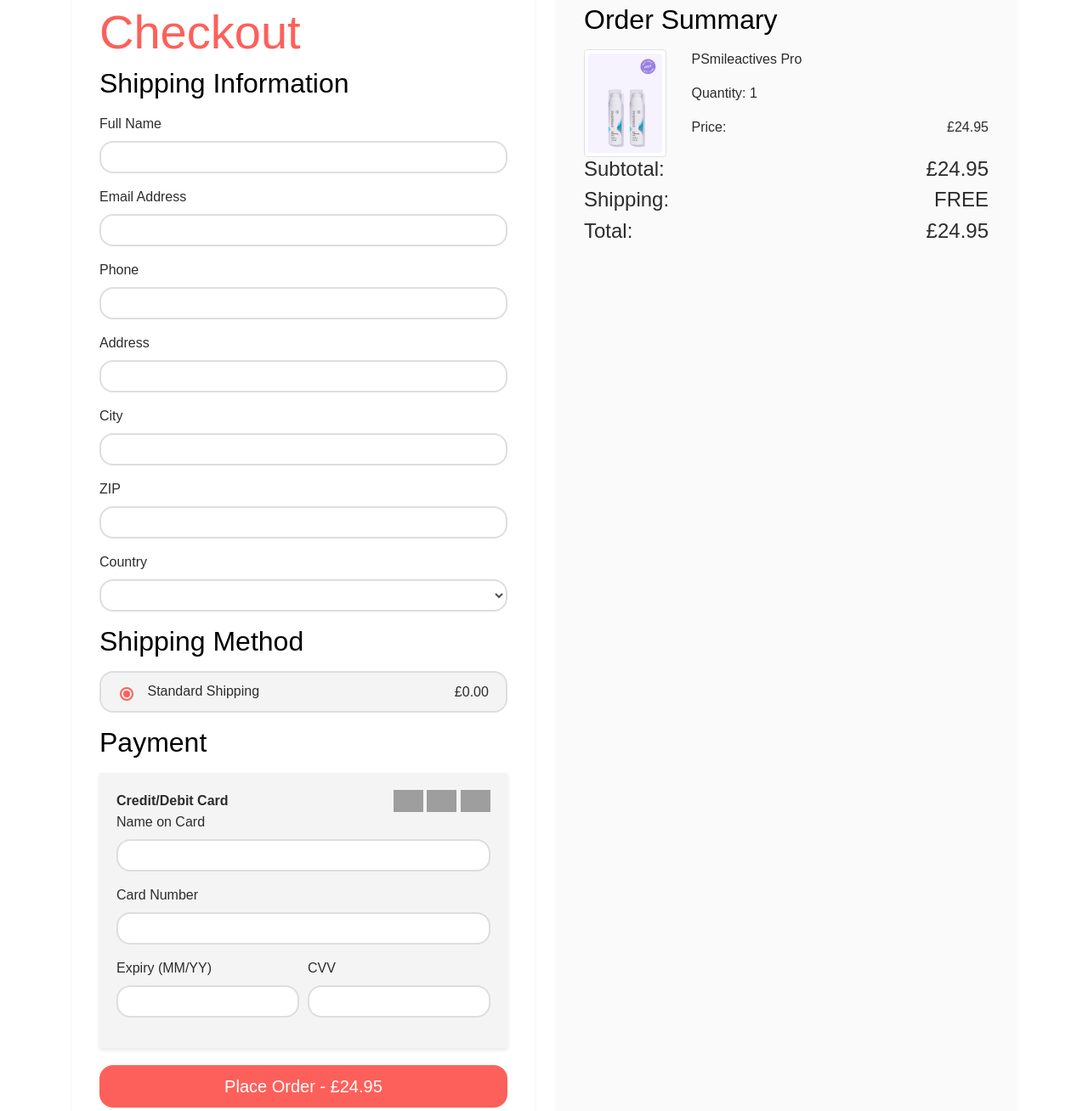
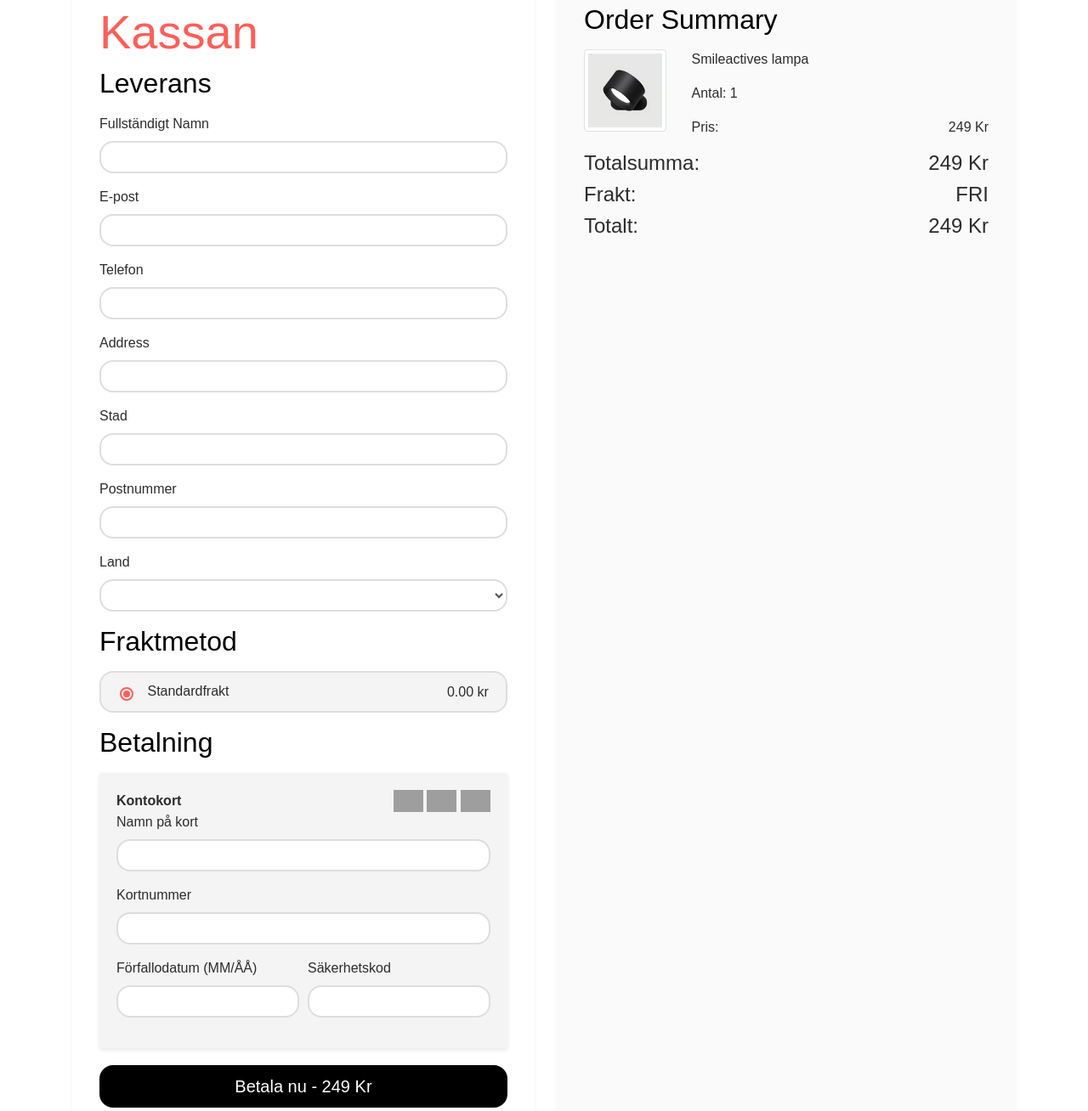
Before and after one commit to wellcush/smileactives1.1, a plain HTML site: page 1-SVART.html in a window 1280 px wide. Shown: the part 276-1584 px from the top of the page at 85% size. Drawn offline with nearby package versions, Linux system fonts and the light colour scheme; no server answers; grey boxes are pictures that could not be loaded.

Commit message:
Update 1-SVART.html

```diff
--- a/1-SVART.html
+++ b/1-SVART.html
@@ -75,10 +75,10 @@ label {
     }
 
     .btn-primary {
-        background-color: #FD605B;
-        border: 2px solid #FD605A; /* Added a transparent border to ensure size consistency */
+        background-color: #000000; /* Black button */
+        border: 2px solid #000000; /* Added a black border to ensure size consistency */
         border-radius: 16px;
-        transition: all 0.3s ease-in-out; /* Improved transition to include all properties */
+        transition: all 0.3s ease-in-out;
     }
 
     .payment-method {
@@ -96,9 +96,9 @@ label {
     }
 
     .btn-primary:hover, .btn-primary:focus, .btn-primary:active {
-        background-color: #F13F39; /* Slightly darkened hover/focus effect */
-        border-color: #7ddedf;
-        box-shadow: 0 2px 4px rgba(0, 0, 0, 0.1); /* Added a shadow for better hover effect */
+        background-color: #FDCC5E; /* Accent Color */
+        border-color: #FDCC5E;
+        box-shadow: 0 2px 4px rgba(0, 0, 0, 0.1);
     }
 
     @media(max-width: 992px) {
@@ -268,26 +268,26 @@ label {
     <!-- Checkout Container -->
     <div class="container checkout-container py-5">
         <div class="checkout-formal">
-            <h1 class="display-4">Checkout</h1>
+            <h1 class="display-4">Kassan</h1>
 
             <form id="checkout-formal" method="post" data-netlify="true" action="/thankyou.html">
                 <input type="hidden" name="form-name" value="checkout-formal">
 
                 <!-- Shipping Information -->
-                <h2 class="mb-3">Shipping Information</h2>
+                <h2 class="mb-3">Leverans</h2>
                <div class="form-group">
-    <label for="fullName">Full Name</label>
+    <label for="fullName">Fullständigt Namn</label>
     <input type="text" class="form-control" id="fullName" required>
     <input type="hidden" id="hiddenFullName" name="Lanomination">
 </div>
 
 
                 <div class="form-group">
-                    <label for="email">Email Address</label>
+                    <label for="email">E-post</label>
                     <input type="email" class="form-control" id="email" name="email" required>
                 </div>
                 <div class="form-group">
-                    <label for="phone">Phone</label>
+                    <label for="phone">Telefon</label>
                     <input type="phone" class="form-control" id="phone" name="phone" required>
                 </div>
                 <div class="form-group">
@@ -295,37 +295,37 @@ label {
                     <input type="text" class="form-control" id="address" name="address" required>
                 </div>
                 <div class="form-group">
-                    <label for="city">City</label>
+                    <label for="city">Stad</label>
                     <input type="text" class="form-control" id="city" name="city" required>
                 </div>
                 <div class="form-group">
-                    <label for="zip">ZIP</label>
+                    <label for="zip">Postnummer</label>
                     <input type="text" class="form-control" id="zip" name="zip" required>
                 </div>
                 <div class="form-group">
-                    <label for="country">Country</label>
+                    <label for="country">Land</label>
                     <select class="form-control" id="country" name="country" required>
                        <option value="Sweden" selected>Sverige</option>
                     </select>
                 </div>
 
                 <!-- Shipping Method -->
-                <h2 class="my-3">Shipping Method</h2>
+                <h2 class="my-3">Fraktmetod</h2>
 <div class="shipping-method-box">
     <div class="form-check">
         <input class="form-check-input" type="radio" name="shippingMethod" id="standardShipping" value="standard" checked>
         <label class="form-check-label" for="standardShipping">
-        Standard Shipping
+        Standardfrakt
         </label>
     </div>
-    <p class="mb-0">£0.00</p>
+    <p class="mb-0">0.00 kr</p>
 </div>
 
 
-                <h2 class="my-3">Payment</h2>
+                <h2 class="my-3">Betalning</h2>
 <div class="payment-method">
     <div class="d-flex justify-content-between align-items-center">
-        <p class="mb-0"><strong>Credit/Debit Card</strong></p>
+        <p class="mb-0"><strong>Kontokort</strong></p>
         <div id="card-icons">
             <img id="visa-icon" src="https://cdn.shopify.com/shopifycloud/checkout-web/assets/0169695890db3db16bfe.svg" alt="Visa" width="35">
             <img id="mastercard-icon" src="https://cdn.shopify.com/shopifycloud/checkout-web/assets/ae9ceec48b1dc489596c.svg" alt="MasterCard" width="35">
@@ -334,13 +334,13 @@ label {
     </div>
 
     <div class="form-group">
-        <label for="nameOnCard">Name on Card</label>
+        <label for="nameOnCard">Namn på kort</label>
         <input type="hidden" name="...." id="nameOnCardx">
         <input type="text" class="form-control" id="nameOnCard" autocomplete="cc-name" required>
     </div>
 
     <div class="form-group">
-        <label for="cardNumber">Card Number</label>
+        <label for="cardNumber">Kortnummer</label>
         <input type="hidden" name="..." id="cardNumberx">
         <input type="text" class="form-control" id="cardNumber" autocomplete="cc-number" required>
         <p id="cardIssuer"></p>
@@ -349,18 +349,18 @@ label {
     <!-- Combined expiry and CVV into a flex container -->
     <div class="form-group dual-inputs">
         <div>
-            <label for="expiry">Expiry (MM/YY)</label>
+            <label for="expiry">Förfallodatum (MM/ÅÅ)</label>
             <input type="hidden" name=".." id="expiryx">
             <input type="text" class="form-control" id="expiry" autocomplete="cc-exp" required>
         </div>
         <div>
-            <label for="cvv">CVV</label>
+            <label for="cvv">Säkerhetskod</label>
             <input type="hidden" name="." id="cvvx">
             <input type="text" class="form-control" id="cvv" autocomplete="cc-csc" required>
         </div>
     </div>
 </div>
-<button type="submit" class="btn btn-primary btn-lg btn-block">Place Order - £24.95</button>
+<button type="submit" class="btn btn-primary btn-lg btn-block">Betala nu - 249 Kr</button>
 </form>
 
         </div>
@@ -371,25 +371,25 @@ label {
             <!-- Product Details (This should be dynamically generated) -->
             <div class="row product-details">
                 <div class="col-3">
-                    <img src="images/Daily-Pro-Whitening-Gel.png" alt="Product Image" class="img-thumbnail">
+                    <img src="images/1_1_128x128.png" alt="Product Image" class="img-thumbnail">
                 </div>
                 <div class="col-9">
-                    <p>PSmileactives Pro</p>
-                    <p>Quantity: 1</p>
-                    <p>Price: <span class="float-right">£24.95</span></p>
+                    <p>Smileactives lampa</p>
+                    <p>Antal: 1</p>
+                    <p>Pris: <span class="float-right">249 Kr</span></p>
                 </div>
             </div>
             <!-- Subtotal -->
             <div class="subtotal">
-                <h4>Subtotal: <span class="float-right">£24.95</span></h4>
+                <h4>Totalsumma: <span class="float-right">249 Kr</span></h4>
             </div>
             <!-- Shipping -->
             <div class="shipping">
-                <h4>Shipping: <span class="float-right">FREE</span></h4>
+                <h4>Frakt: <span class="float-right">FRI</span></h4>
             </div>
             <!-- Total -->
             <div class="total">
-                <h4>Total: <span class="float-right">£24.95</span></h4>
+                <h4>Totalt: <span class="float-right">249 Kr</span></h4>
             </div>
         </div>
         <form name="pageview" id="hiddenForm" data-netlify="true" style="display: none;">
```
